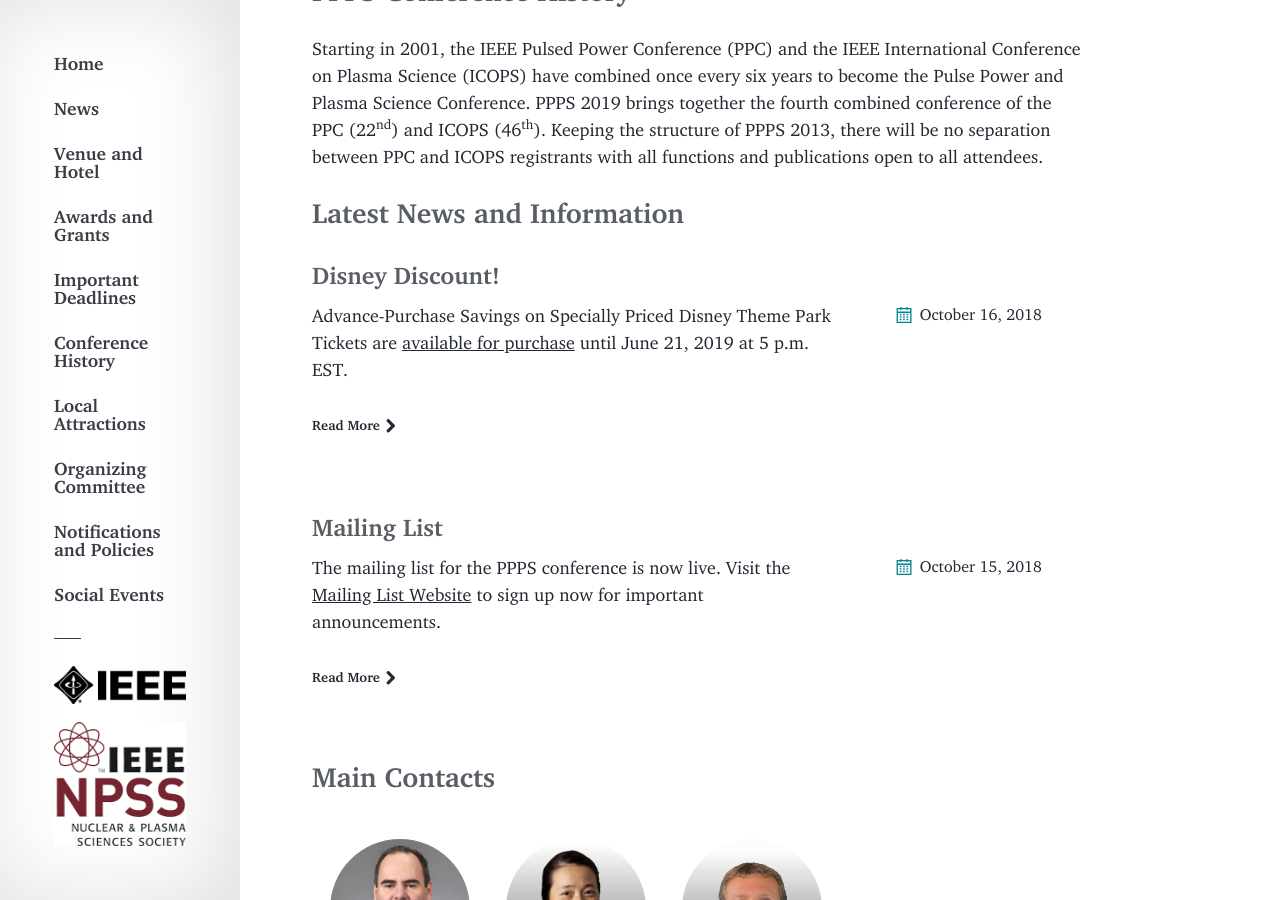
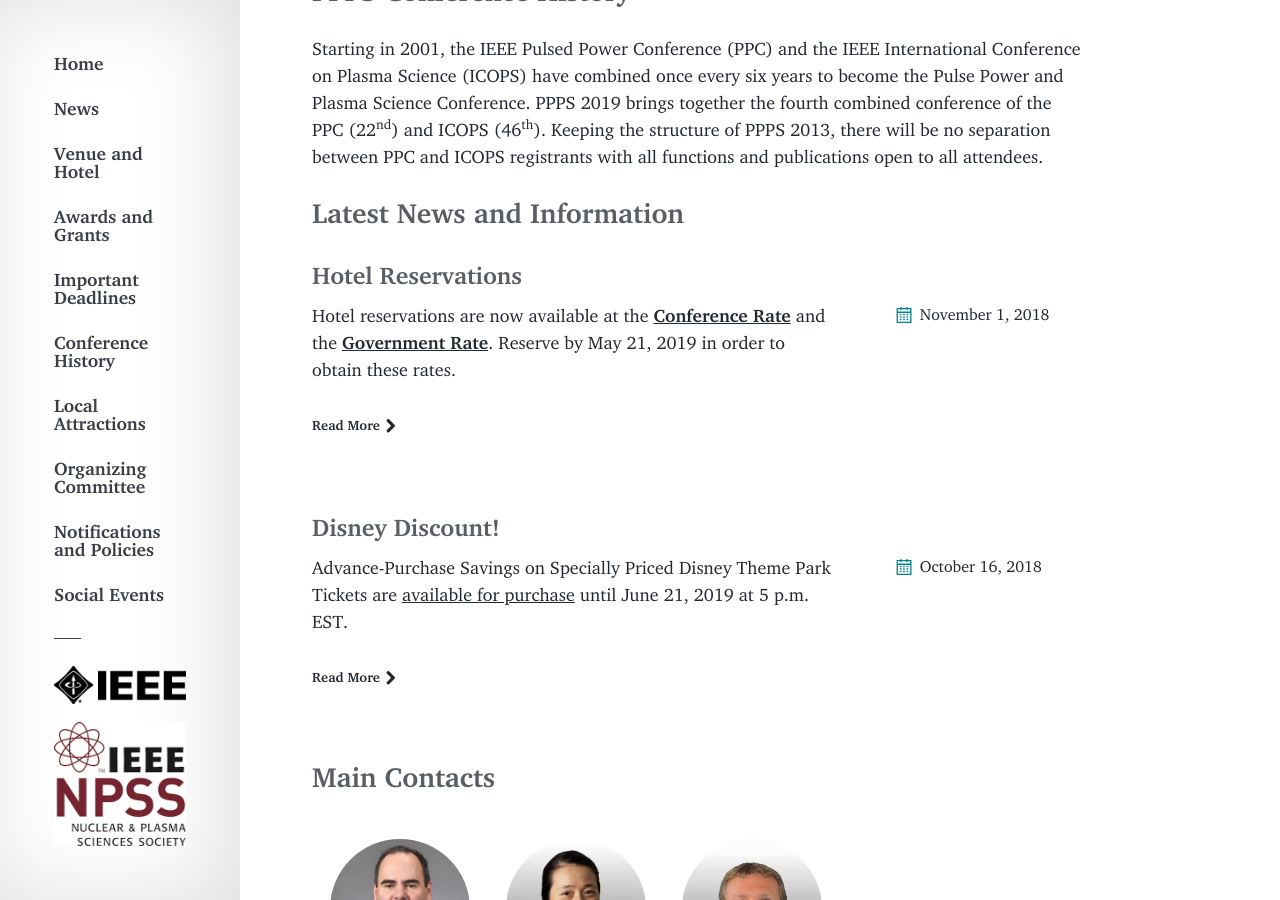
Before and after one commit to ppps2019/ppps2019.github.io, a Jekyll site: the page built from index.md, in a window 1280 px wide and 900 px high, scrolled down 823 px. Built offline with Jekyll 4.4.1, drawn with Linux system fonts in a browser that asks for light colours; comment, search, counter and statistics services are not loaded.

Commit message:
adding hotel reservation links

```diff
--- a/_data/organizers.yml
+++ b/_data/organizers.yml
@@ -75,5 +75,6 @@ seddon:
 
 white:
     name: William White
+    email: wmwhite@ieee.org
     position: Young Professionals
     avatar: bio-photo.jpg
--- a/_info_articles/accommodations.md
+++ b/_info_articles/accommodations.md
@@ -17,6 +17,11 @@ The conference venue for the 2019 IEEE Pulsed Power & Plasma Science Conference
 TEL: +1-407-351-1000\\
 FAX: +1-407-363-0106
 
-The Conference Registration does __not__ include hotel accommodations. Check back here soon for instructions for getting the group rate at this hotel.
+The Conference Registration does __not__ include hotel accommodations. The group rate at the conference hotel starts at $125 (USD) per night, and the government rate starts at $122 (USD) per night. Book by _May 21, 2019_ in order to obtain the conference rate.
+
+[Click here to reserve your room at the __conference__ rate.](https://doubletree.hilton.com/en/dt/groups/personalized/M/MCOUNDT-IEE-20190620/index.jhtml)
+
+[Click here to reserve your room at the __government__ rate.](https://doubletree.hilton.com/en/dt/groups/personalized/M/MCOUNDT-IE2-20190620/index.jhtml)
+
 
 PPPS 2019 will be held in the meeting space of DoubleTree at the Entrance to Universal, with Universal Studios located literally across the street and within walking distance.  DoubleTree at the Entrance to Universal is also the recommended hotel for lodging as we have negotiated a very low group rate and the meeting space is directly connected to the hotel.  The DoubleTree has just finshed a complete renovation of the meeting space and hotel rooms, which will provide a fresh, contemporary, venue for PPPS 2019.
--- a/_info_articles/deadlines.md
+++ b/_info_articles/deadlines.md
@@ -7,6 +7,7 @@ modified: 2017-06-30
 
 - NPSS Award Nominations: **December 1, 2018**
 - Abstract Submission: **February 22, 2019**
-- Early registration: **May 31, 2019**
-- Minicourse registration: **May 3, 2019**
+- Hotel Reservation: **May 21, 2019**
+- Early Registration: **May 31, 2019**
+- Minicourse Registration: **May 3, 2019**
 - Child Care Assistance Grant: **March 9, 2019**
--- /dev/null
+++ b/_posts/news/2018-11-01-hotel.md
@@ -0,0 +1,12 @@
+---
+layout: post
+title: "Hotel Reservations"
+modified:
+categories: news
+excerpt:
+tags: []
+date: 2018-11-01
+author: steve_richardson
+---
+
+Hotel reservations are now available at the [**Conference Rate**](https://doubletree.hilton.com/en/dt/groups/personalized/M/MCOUNDT-IEE-20190620/index.jhtml) and the [**Government Rate**](https://doubletree.hilton.com/en/dt/groups/personalized/M/MCOUNDT-IE2-20190620/index.jhtml). Reserve by May 21, 2019 in order to obtain these rates.
```
